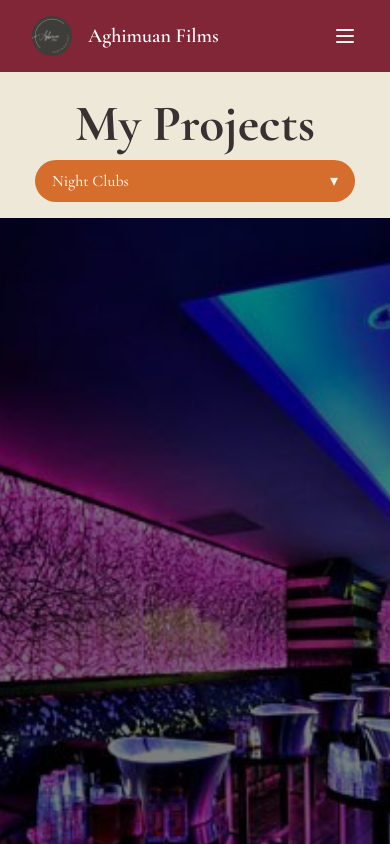
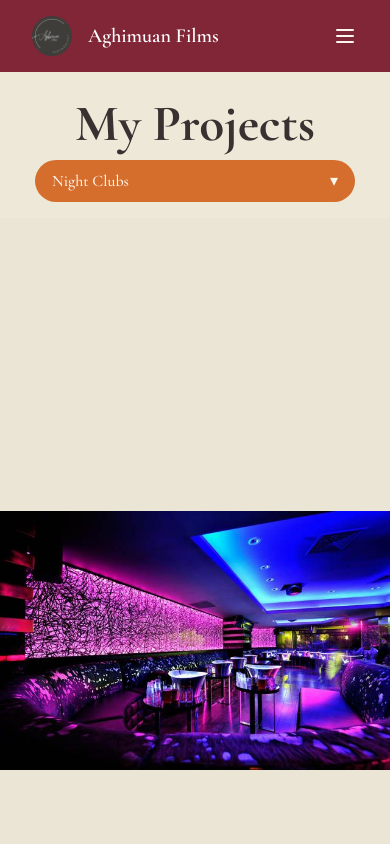
Before and after one commit to sean-camara/aghimuan-films, a React (Vite) app: page /project in a window 390 px wide. Shown: the top 844 px of the page. Built offline with nearby package versions, Linux system fonts and the light colour scheme.

Commit message:
Modify the mobile version of Project.jsx so that the image is swipable

```diff
--- a/src/index.css
+++ b/src/index.css
@@ -57,3 +57,16 @@ button:focus-visible {
   }
   /* No global button background override in light mode */
 }
+
+/* Prevent mobile landscape from becoming desktop */
+@media (max-width: 1024px) {
+  .force-mobile .md\:hidden {
+    display: block !important;
+  }
+  .force-mobile .md\:flex,
+  .force-mobile .md\:block,
+  .force-mobile .md\:grid,
+  .force-mobile .md\:absolute {
+    display: none !important;
+  }
+}
--- a/src/pages/Project/Project.jsx
+++ b/src/pages/Project/Project.jsx
@@ -1,4 +1,3 @@
-// src/pages/Project/Project.jsx
 import React, { useState } from "react";
 import { motion, AnimatePresence } from "framer-motion";
 
@@ -55,8 +54,8 @@ export default function Project() {
   };
 
   return (
-    <>
-      {/* Mobile header + dropdown (outside image overlay) */}
+    <div className="force-mobile">
+      {/* Mobile header + dropdown */}
       <div className="md:hidden bg-[#EDE8D7] px-4 pt-6 pb-4">
         <h1
           className="text-3xl font-bold mb-2 text-center"
@@ -106,12 +105,11 @@ export default function Project() {
 
       {/* Main content container */}
       <div className="w-full h-screen relative overflow-hidden bg-[#EDE8D7]">
-        {/* Background image with swipe */}
+        {/* Swipeable Image */}
         <AnimatePresence>
-          <motion.img
+          <motion.div
             key={images[index]}
-            src={images[index]}
-            className="absolute inset-0 w-full h-full object-cover"
+            className="absolute inset-0 w-full h-full"
             initial={{ opacity: 0 }}
             animate={{ opacity: 1 }}
             exit={{ opacity: 0 }}
@@ -119,9 +117,15 @@ export default function Project() {
             drag="x"
             dragConstraints={{ left: 0, right: 0 }}
             onDragEnd={handleDragEnd}
-          />
+          >
+            <img
+              src={images[index]}
+              className="w-full h-full object-contain md:object-cover"
+              alt="project"
+            />
+          </motion.div>
         </AnimatePresence>
-        <div className="absolute inset-0 bg-black/50" />
+        <div className="absolute inset-0 bg-black/1" />
 
         {/* Desktop header + thumbnails + controls */}
         <div className="hidden md:absolute md:inset-0 md:flex md:flex-col md:justify-center md:items-center text-white">
@@ -173,6 +177,6 @@ export default function Project() {
           ›
         </button>
       </div>
-    </>
+    </div>
   );
 }
```
